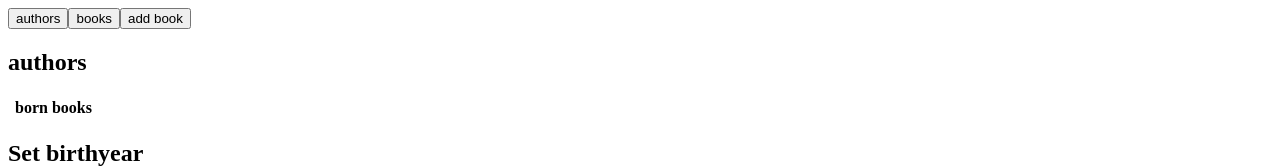
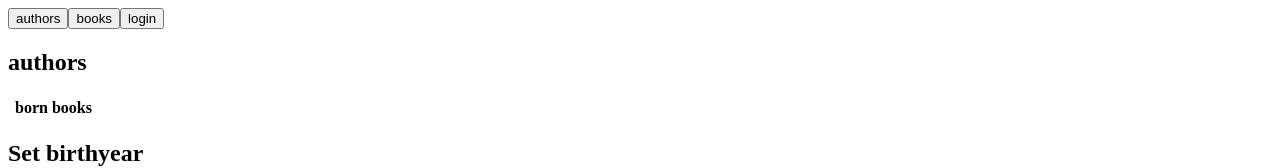
Before and after one commit to Francormin/fullstackopen-bootcamp, a React (Create React App) app in the folder part8/exercises-books-authors-2/: page / in a window 1280 px wide. Shown: the top 168 px of the page. Built offline with nearby package versions, Linux system fonts and the light colour scheme.

Commit message:
adding component states to handle tokens and errors

```diff
--- a/part8/exercises-books-authors-2/src/App.js
+++ b/part8/exercises-books-authors-2/src/App.js
@@ -1,25 +1,53 @@
-import { useState } from "react";
+import { useEffect, useState } from "react";
+import { useApolloClient } from "@apollo/client";
 
 import Authors from "./components/Authors";
 import Books from "./components/Books";
 import NewBook from "./components/NewBook";
+import LoginForm from "./components/LoginForm";
 
 const App = () => {
   const [page, setPage] = useState("authors");
+  const [error, setError] = useState(null);
+  const [token, setToken] = useState(null);
+
+  const client = useApolloClient();
+
+  const logoutHandler = () => {
+    setToken(null);
+    setPage("authors");
+    setError(null);
+    window.localStorage.removeItem("user-token");
+    client.resetStore();
+  };
+
+  useEffect(() => {
+    const token = window.localStorage.getItem("user-token");
+    if (token) {
+      setToken(token);
+    }
+  }, [setToken]);
 
   return (
     <div>
       <div>
         <button onClick={() => setPage("authors")}>authors</button>
         <button onClick={() => setPage("books")}>books</button>
-        <button onClick={() => setPage("add")}>add book</button>
+        {token && <button onClick={() => setPage("add")}>add book</button>}
+
+        {!token && <button onClick={() => setPage("login")}>login</button>}
+        {token && <button onClick={logoutHandler}>logout</button>}
       </div>
 
-      <Authors show={page === "authors"} />
+      {error && <div style={{ color: "red" }}>{error}</div>}
+
+      <Authors show={page === "authors"} setError={setError} token={token} />
 
       <Books show={page === "books"} />
 
-      <NewBook show={page === "add"} />
+      <NewBook show={page === "add"} setError={setError} />
+
+      <LoginForm show={page === "login"} setError={setError} setPage={setPage} setToken={setToken} />
     </div>
   );
 };
```
